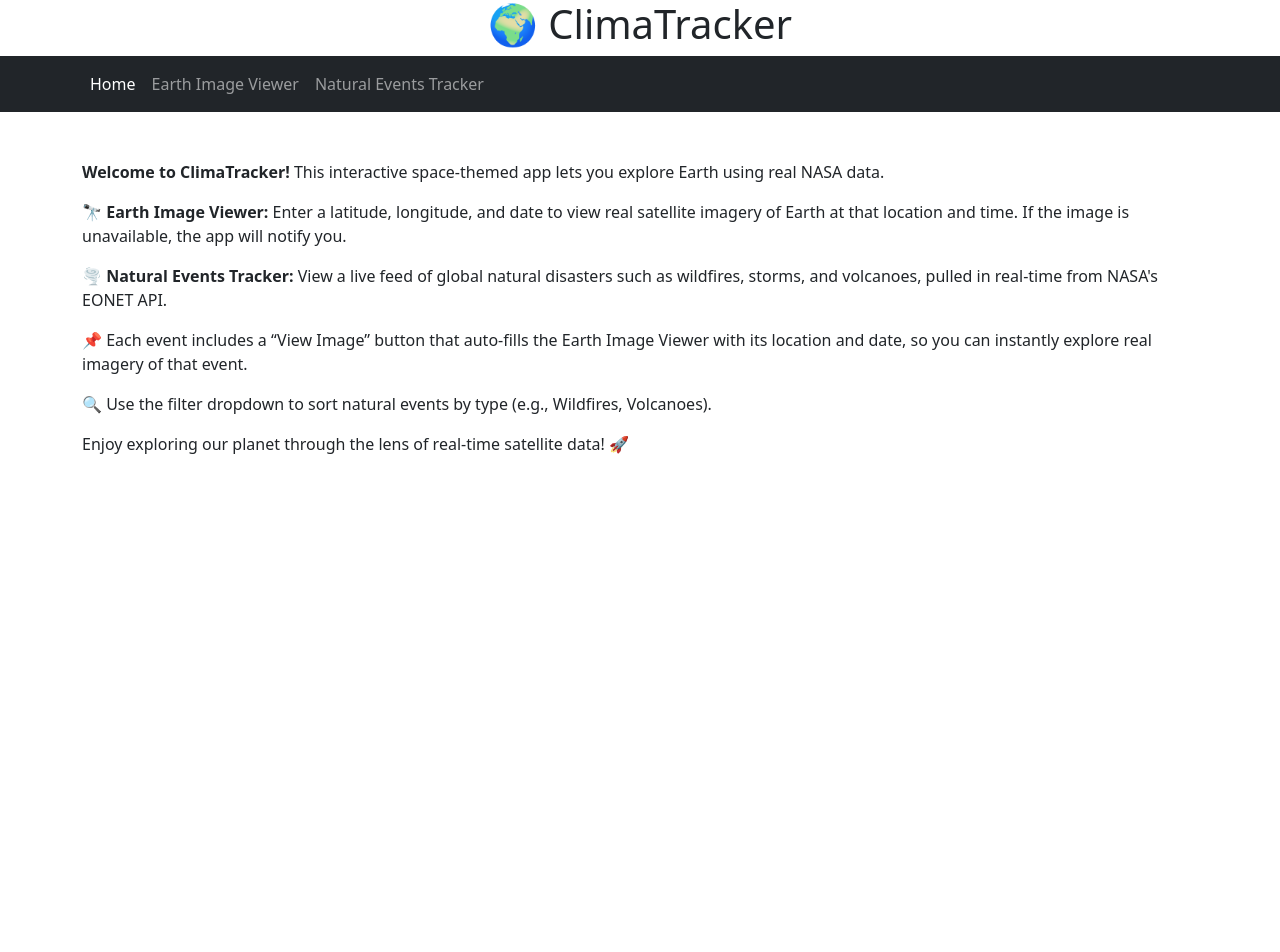
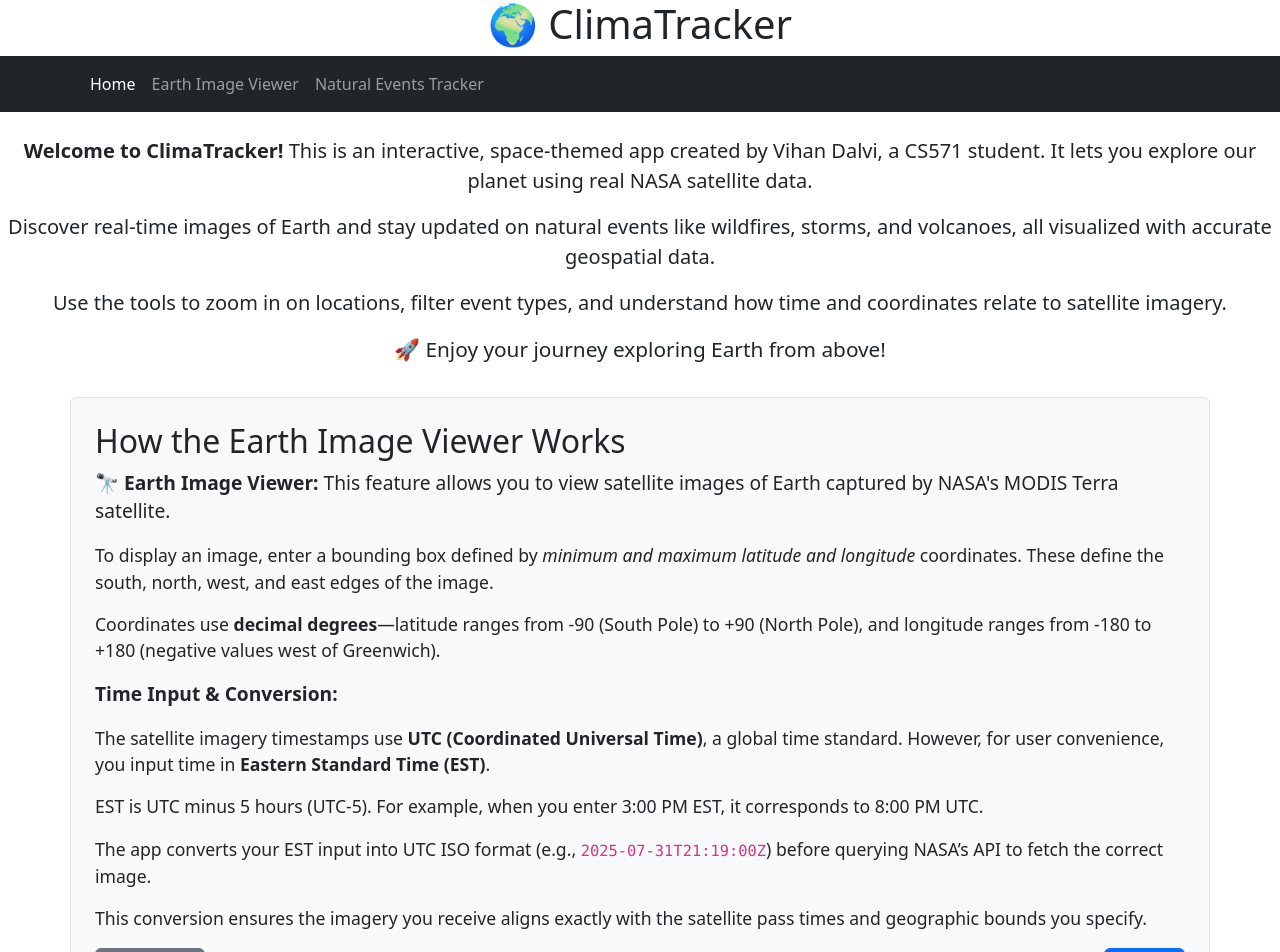
Before and after one commit to CS571-SU25/p36, a React (Vite) app: page / in a window 1280 px wide. Shown: the top 952 px of the page. Before the commit the page ends 800 px from the top, so only its background shows below. Built offline with nearby package versions, Linux system fonts and the light colour scheme.

Commit message:
added an InfoCarousel component on Home component to help user understand how the two featured api work together

```diff
--- a/src/Home.css
+++ b/src/Home.css
@@ -1,28 +1,52 @@
+/* Center the main title */
 h1 {
   font-size: 3rem;
   font-weight: 700;
   margin-bottom: 0.5rem;
   color: #1b263b;
-
-  text-align: center; /* center the titles */
+  text-align: center;
 }
 
+/* Center the navbar */
 nav {
-  text-align: center; /* center the navbar */
+  text-align: center;
 }
 
-.filter-category-container {
-  display: flex;
-  flex-direction: column;
-  align-items: center;
+/* Container styling */
+.container.mt-4 {
+  max-width: 700px;       /* limit width for easier reading */
+  margin-left: auto;
+  margin-right: auto;     /* center horizontally */
+  padding: 1rem 2rem;
+  background-color: #f9fafb;  /* very light background for contrast */
+  border-radius: 8px;
+  box-shadow: 0 2px 8px rgba(0,0,0,0.1);
+  font-family: 'Segoe UI', Tahoma, Geneva, Verdana, sans-serif;
+  color: #333;
+  line-height: 1.6;
+}
+
+/* Paragraphs spacing and font size */
+.container.mt-4 p {
+  font-size: 1.1rem;
   margin-bottom: 1rem;
 }
 
-.filter-category-container select {
-  max-width: 500px;
-  width: 100%;
+/* Headings inside container */
+.container.mt-4 h5 {
+  margin-top: 2rem;
+  margin-bottom: 1rem;
+  color: #0b3d91;
+  font-weight: 600;
+  border-bottom: 2px solid #0b3d91;
+  padding-bottom: 0.3rem;
 }
 
-p {
-  size: 16px;
+/* Code inline style */
+.container.mt-4 code {
+  background-color: #eaeaea;
+  padding: 0.2em 0.4em;
+  border-radius: 3px;
+  font-family: monospace;
+  font-size: 0.95rem;
 }
--- a/src/Home.jsx
+++ b/src/Home.jsx
@@ -1,42 +1,31 @@
-import "./Home.css";
 import NavBar from "./NavBar";
+import InfoCarousel from "./InfoCarousel.jsx";
 
 function Home() {
-
   return (
     <div>
-      {/* Title and attribution */}
-      <h1>🌍 ClimaTracker</h1>
+      <h1 className="text-center">🌍 ClimaTracker</h1>
+      <NavBar />
+      <br />
 
-      {/* Navigation bar */}
-      <NavBar />
-      <br></br>
-
-       <div className="container mt-4">
+      {/* Welcome / General Intro Text */}
+      <div style={{ fontSize: "1.25rem", lineHeight: 1.5, marginBottom: "2rem" }} className="text-center">
         <p>
-          <strong>Welcome to ClimaTracker!</strong> This interactive space-themed app lets you
-          explore Earth using real NASA data.
+          <strong>Welcome to ClimaTracker!</strong> This is an interactive, space-themed app created by Vihan Dalvi, a CS571 student. It lets you explore our planet using real NASA satellite data.
         </p>
         <p>
-          🔭 <strong>Earth Image Viewer:</strong> Enter a latitude, longitude, and date to view real satellite
-          imagery of Earth at that location and time. If the image is unavailable, the app will notify you.
+          Discover real-time images of Earth and stay updated on natural events like wildfires, storms, and volcanoes, all visualized with accurate geospatial data.
         </p>
         <p>
-          🌪️ <strong>Natural Events Tracker:</strong> View a live feed of global natural disasters such as wildfires,
-          storms, and volcanoes, pulled in real-time from NASA's EONET API.
+          Use the tools to zoom in on locations, filter event types, and understand how time and coordinates relate to satellite imagery.
         </p>
-        <p>
-          📌 Each event includes a “View Image” button that auto-fills the Earth Image Viewer with its
-          location and date, so you can instantly explore real imagery of that event.
-        </p>
-        <p>
-          🔍 Use the filter dropdown to sort natural events by type (e.g., Wildfires, Volcanoes).
-        </p>
-        <p>
-          Enjoy exploring our planet through the lens of real-time satellite data! 🚀
+        <p style={{ fontSize: "1.3rem", marginTop: "1rem" }}>
+          🚀 Enjoy your journey exploring Earth from above!
         </p>
       </div>
 
+      {/* Carousel for feature-specific info */}
+      <InfoCarousel />
     </div>
   );
 }
--- /dev/null
+++ b/src/InfoCarousel.jsx
@@ -0,0 +1,91 @@
+import { useState } from "react";
+import { Button, Container } from "react-bootstrap";
+
+const infoSlides = [
+  {
+    title: "How the Earth Image Viewer Works",
+    content: (
+      <>
+        <p style={{ fontSize: "1.2rem" }}>
+          🔭 <strong>Earth Image Viewer:</strong> This feature allows you to view satellite images of Earth captured by NASA's MODIS Terra satellite.
+        </p>
+        <p style={{ fontSize: "1.1rem" }}>
+          To display an image, enter a bounding box defined by <em>minimum and maximum latitude and longitude</em> coordinates. These define the south, north, west, and east edges of the image.
+        </p>
+        <p style={{ fontSize: "1.1rem" }}>
+          Coordinates use <strong>decimal degrees</strong>—latitude ranges from -90 (South Pole) to +90 (North Pole), and longitude ranges from -180 to +180 (negative values west of Greenwich).
+        </p>
+        <p style={{ fontSize: "1.2rem", marginTop: "1rem" }}>
+          <strong>Time Input & Conversion:</strong>
+        </p>
+        <p style={{ fontSize: "1.1rem" }}>
+          The satellite imagery timestamps use <strong>UTC (Coordinated Universal Time)</strong>, a global time standard. However, for user convenience, you input time in <strong>Eastern Standard Time (EST)</strong>.
+        </p>
+        <p style={{ fontSize: "1.1rem" }}>
+          EST is UTC minus 5 hours (UTC-5). For example, when you enter 3:00 PM EST, it corresponds to 8:00 PM UTC.
+        </p>
+        <p style={{ fontSize: "1.1rem" }}>
+          The app converts your EST input into UTC ISO format (e.g., <code>2025-07-31T21:19:00Z</code>) before querying NASA’s API to fetch the correct image.
+        </p>
+        <p style={{ fontSize: "1.1rem" }}>
+          This conversion ensures the imagery you receive aligns exactly with the satellite pass times and geographic bounds you specify.
+        </p>
+      </>
+    ),
+  },
+  {
+    title: "Natural Events Tracker Explanation",
+    content: (
+      <>
+        <p style={{ fontSize: "1.2rem" }}>
+          🌪️ <strong>Natural Events Tracker:</strong> This live feed shows ongoing natural events around the globe, such as wildfires, volcanic eruptions, storms, and floods.
+        </p>
+        <p style={{ fontSize: "1.1rem" }}>
+          The data comes directly from NASA's EONET API, which aggregates event reports verified by satellite observations and experts.
+        </p>
+        <p style={{ fontSize: "1.1rem" }}>
+          You can filter the events by category using the dropdown menu to focus on specific types of disasters or phenomena.
+        </p>
+        <p style={{ fontSize: "1.1rem" }}>
+          Each event card includes a <strong>“View Image”</strong> button that automatically fills the Earth Image Viewer’s coordinate and time inputs with the event’s location and latest observation time.
+        </p>
+        <p style={{ fontSize: "1.1rem" }}>
+          This seamless integration lets you instantly visualize satellite imagery of active natural events without manual input.
+        </p>
+        <p style={{ fontSize: "1.1rem", marginTop: "1rem" }}>
+          This helps users better understand the scale, location, and current status of natural phenomena as seen from space.
+        </p>
+      </>
+    ),
+  },
+];
+
+function InfoCarousel() {
+  const [index, setIndex] = useState(0);
+
+  function prev() {
+    setIndex((oldIndex) => (oldIndex === 0 ? infoSlides.length - 1 : oldIndex - 1));
+  }
+
+  function next() {
+    setIndex((oldIndex) => (oldIndex === infoSlides.length - 1 ? 0 : oldIndex + 1));
+  }
+
+  return (
+    <Container className="mt-4 border rounded p-4 bg-light">
+      <h2>{infoSlides[index].title}</h2>
+      <div>{infoSlides[index].content}</div>
+
+      <div className="d-flex justify-content-between mt-3">
+        <Button onClick={prev} variant="secondary">← Previous</Button>
+        <Button onClick={next} variant="primary">Next →</Button>
+      </div>
+
+      <p className="text-center mt-2">
+        Slide {index + 1} of {infoSlides.length}
+      </p>
+    </Container>
+  );
+}
+
+export default InfoCarousel;
--- a/src/TimeInput.jsx
+++ b/src/TimeInput.jsx
@@ -2,17 +2,17 @@
 import { Form } from "react-bootstrap";
 
 /**
- * TimeInput component lets user enter date and time in EST (24-hour),
- * then converts it to UTC ISO string and passes it back via onUtcTimeChange.
+ * TimeInput lets user select EST date and time,
+ * converts those inputs to UTC ISO string,
+ * then calls onUtcTimeChange with the UTC string.
  *
  * Props:
- * - date: EST date string "YYYY-MM-DD"
- * - time: EST time string "HH:mm"
- * - onDateChange: function(newDate)
- * - onTimeChange: function(newTime)
- * - onUtcTimeChange: function(utcISOString)
+ * - date: EST date string ("YYYY-MM-DD")
+ * - time: EST time string ("HH:mm")
+ * - onDateChange: callback(newDate)
+ * - onTimeChange: callback(newTime)
+ * - onUtcTimeChange: callback(utcISOString)
  */
-
 function TimeInput({ date, time, onDateChange, onTimeChange, onUtcTimeChange }) {
   // Convert EST date/time to UTC ISO string
   function convertESTtoUTC(dateStr, timeStr) {
@@ -20,25 +20,18 @@
 
     const [hour, minute] = timeStr.split(":").map(Number);
 
-    // Parse EST components as UTC components offset by 5 hours
-    // Create a Date object in UTC by manually building date components
-    // EST is UTC-5, so when converting EST → UTC, subtract 5 hours from UTC
-
-    // Build a Date in UTC:
+    // Parse date parts
     const year = parseInt(dateStr.slice(0, 4));
-    const month = parseInt(dateStr.slice(5, 7)) - 1; // 0-based month
+    const month = parseInt(dateStr.slice(5, 7)) - 1; // zero-based month
     const day = parseInt(dateStr.slice(8, 10));
 
-    // EST time is 5 hours behind UTC → add 5 hours to EST to get UTC
-    // But since we want a UTC Date object, add 5 hours to the hour
-
-    // Construct date in UTC by adding 5 hours
+    // EST is UTC-5 → add 5 hours to get UTC
     const utcDate = new Date(Date.UTC(year, month, day, hour + 5, minute));
 
     return utcDate.toISOString();
-    }
+  }
 
-
+  // When date or time changes, convert to UTC and notify parent
   useEffect(() => {
     if (date && time && onUtcTimeChange) {
       const utcString = convertESTtoUTC(date, time);
```
Also changed, not shown: src/EarthImageViewer.jsx (+23 -13 lines), src/NaturalEventsTracker.jsx (+29 -11 lines).
